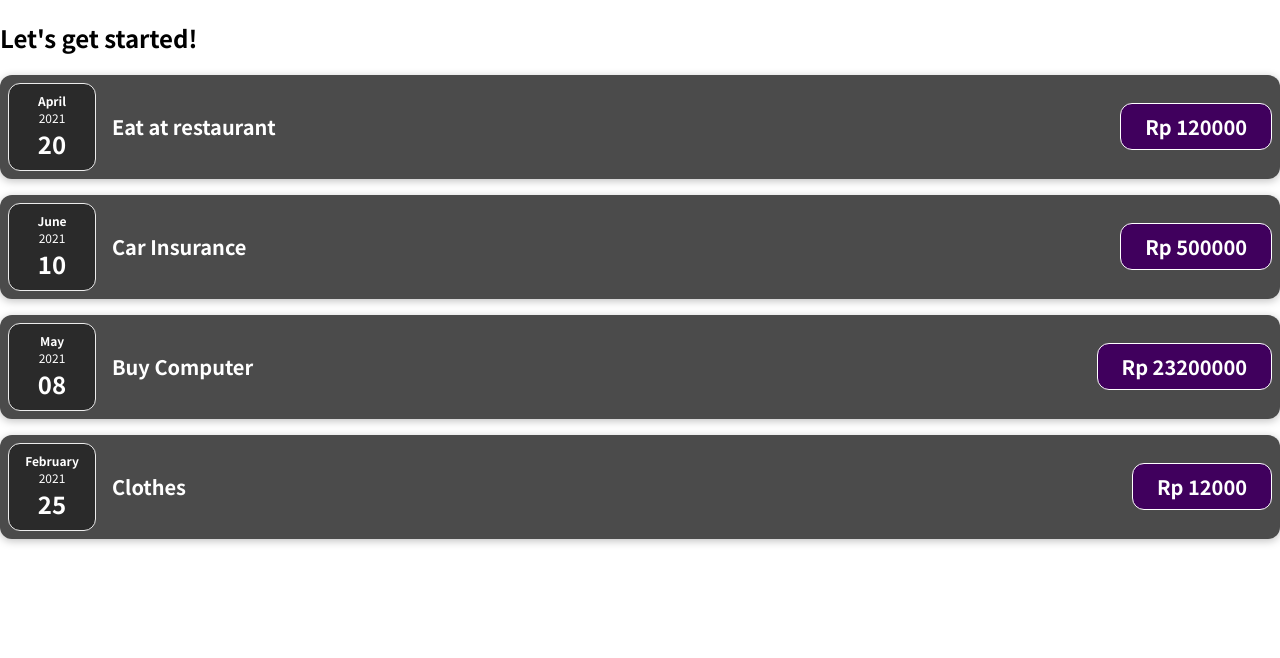
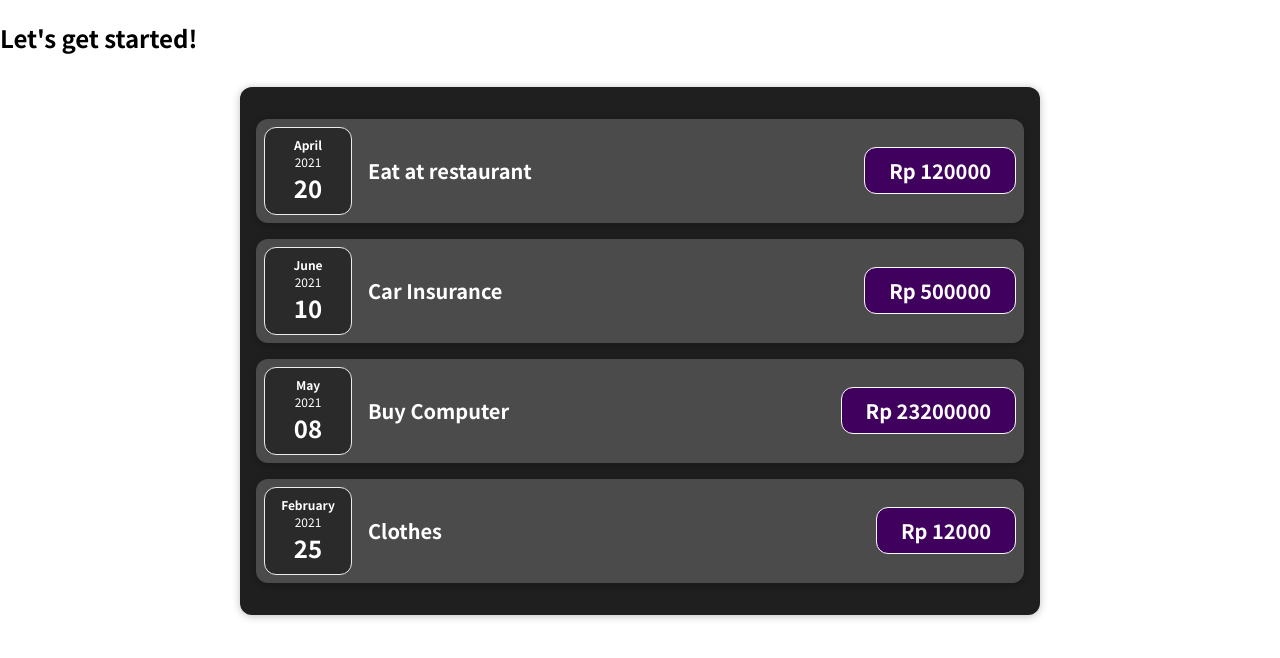
Before and after one commit to yoghantara08/Javascript, a JavaScript app in the folder React/Basics/01-starting-setup/: page / in a window 1280 px wide. Shown: the top 658 px of the page. Built offline with nearby package versions, Linux system fonts and the light colour scheme.

Commit message:
split components (Expenses), using props to passing data

```diff
--- a/React/Basics/01-starting-setup/src/App.js
+++ b/React/Basics/01-starting-setup/src/App.js
@@ -1,4 +1,4 @@
-import ExpenseItem from "./components/ExpenseItem";
+import Expenses from "./components/Expenses";
 
 function App() {
   const expenses = [
@@ -31,27 +31,7 @@
   return (
     <div>
       <h2>Let's get started!</h2>
-      <ExpenseItem
-        // props
-        title={expenses[0].title}
-        amount={expenses[0].amount}
-        date={expenses[0].date}
-      />
-      <ExpenseItem
-        title={expenses[1].title}
-        amount={expenses[1].amount}
-        date={expenses[1].date}
-      />
-      <ExpenseItem
-        title={expenses[2].title}
-        amount={expenses[2].amount}
-        date={expenses[2].date}
-      />
-      <ExpenseItem
-        title={expenses[3].title}
-        amount={expenses[3].amount}
-        date={expenses[3].date}
-      />
+      <Expenses expenses={expenses} />
     </div>
   );
 }
--- /dev/null
+++ b/React/Basics/01-starting-setup/src/components/Expenses.css
@@ -0,0 +1,9 @@
+.expenses {
+  padding: 1rem;
+  background-color: rgb(31, 31, 31);
+  margin: 2rem auto;
+  width: 50rem;
+  max-width: 95%;
+  border-radius: 12px;
+  box-shadow: 0 1px 8px rgba(0, 0, 0, 0.25);
+}
--- /dev/null
+++ b/React/Basics/01-starting-setup/src/components/Expenses.js
@@ -0,0 +1,32 @@
+import ExpenseItem from "./ExpenseItem";
+import "./Expenses.css";
+
+function Expenses(props) {
+  return (
+    <div className="expenses">
+      <ExpenseItem
+        // props
+        title={props.expenses[0].title}
+        amount={props.expenses[0].amount}
+        date={props.expenses[0].date}
+      />
+      <ExpenseItem
+        title={props.expenses[1].title}
+        amount={props.expenses[1].amount}
+        date={props.expenses[1].date}
+      />
+      <ExpenseItem
+        title={props.expenses[2].title}
+        amount={props.expenses[2].amount}
+        date={props.expenses[2].date}
+      />
+      <ExpenseItem
+        title={props.expenses[3].title}
+        amount={props.expenses[3].amount}
+        date={props.expenses[3].date}
+      />
+    </div>
+  );
+}
+
+export default Expenses;
```
Also changed, not shown: 1 other file (tests, documents, lock files or other folders).
